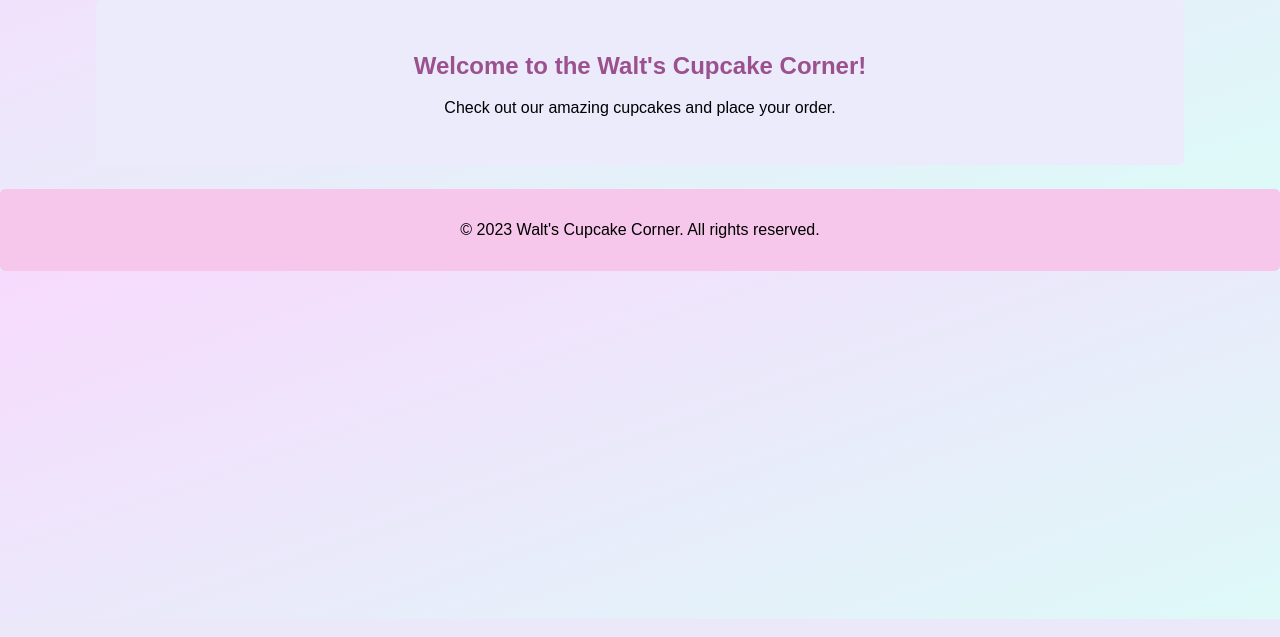
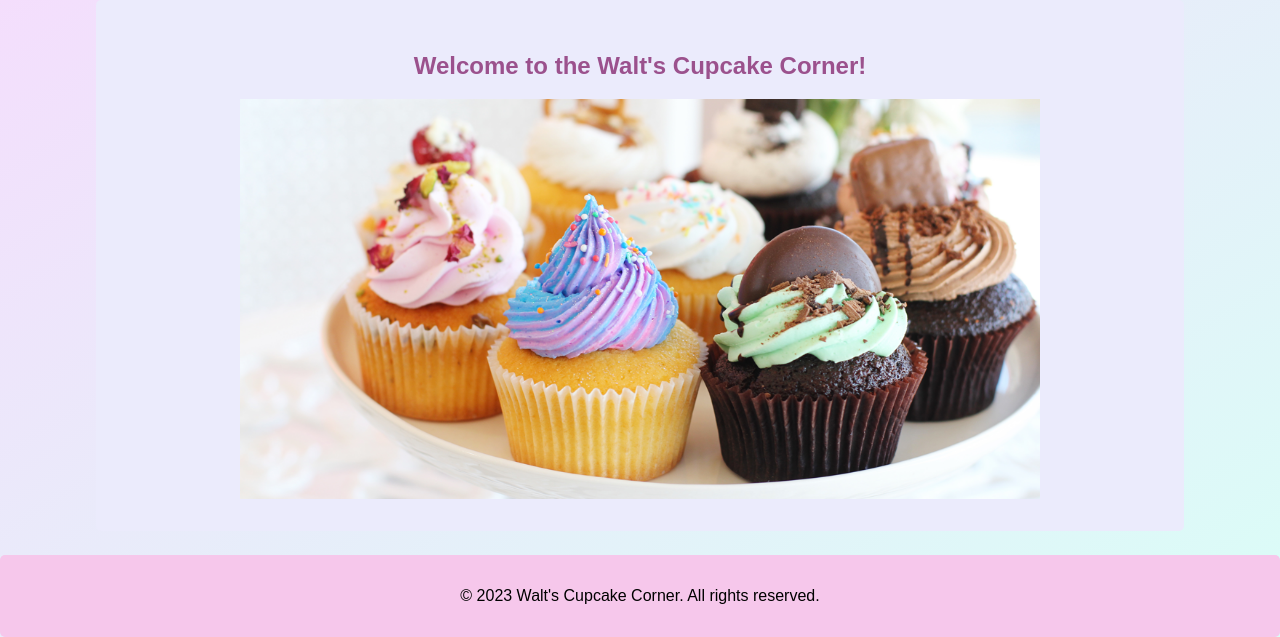
Before and after one commit to marktwixt/dm-python-unit2, a Flask app: page / in a window 1280 px wide. Shown: the part 181-818 px from the top of the page. Run offline with Flask 3, Linux system fonts and the light colour scheme.

Commit message:
added image to homepage, added CSS styling to center image

```diff
--- a/current-order.csv
+++ b/current-order.csv
@@ -1,3 +1,4 @@
 name,quantity,total_price
 Chocolate Dream,2,7.0
 Blueberry Burst,1,3.25
+Banana Split,3,11.25
--- a/static/styles.css
+++ b/static/styles.css
@@ -40,6 +40,13 @@ a:hover {
     text-align: center;
     max-width: 800px;
     margin: 0 auto;
+  }
+
+  .center-image {
+    display: block;
+    margin-left: auto;
+    margin-right: auto;
+    max-width: 100%;
   }
 
 /* Header and nav styles */
--- a/templates/index.html
+++ b/templates/index.html
@@ -21,7 +21,7 @@
     <main class="container">
         <div class="welcome-message">
             <h2>Welcome to the Walt's Cupcake Corner!</h2>
-            <p>Check out our amazing cupcakes and place your order.</p>
+            <img class="center-image" src="{{url_for('static', filename='images/cupcakes.png')}}" alt="Cupcakes" />
         </div>
     </main>
     <footer>
```
Also changed, not shown: static/images/cupcakes.png (added).
